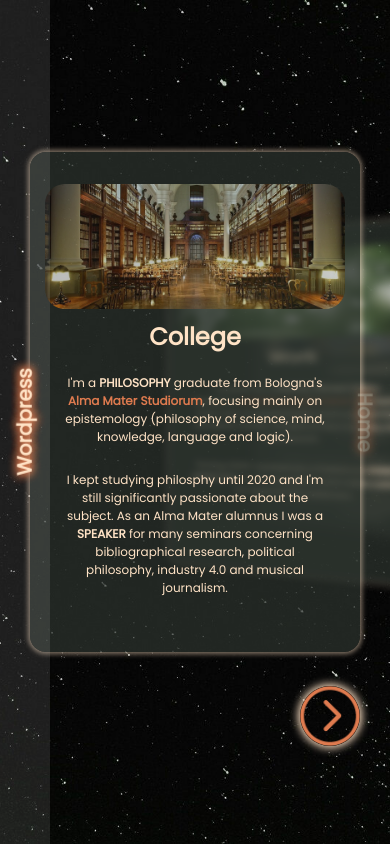
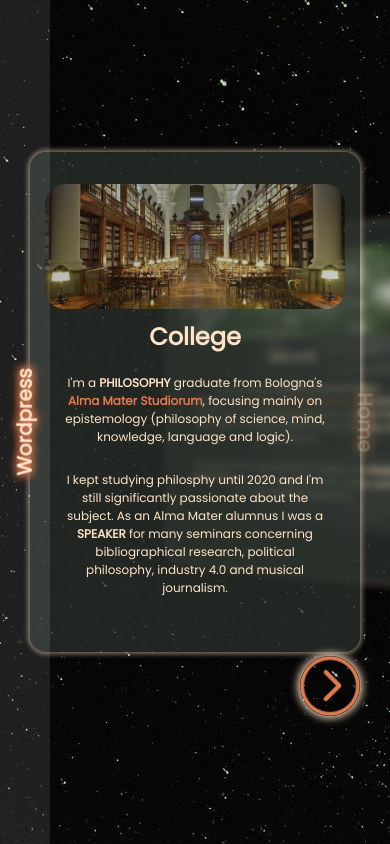
Before and after one commit to Supersheep7/Portfolio, a React (Create React App) app: page /3 in a window 390 px wide. Built offline with nearby package versions, Linux system fonts and the light colour scheme; a web font is replaced by a local one.

Commit message:
crumbles

```diff
--- a/src/components/Etc.scss
+++ b/src/components/Etc.scss
@@ -201,12 +201,12 @@ h2 {
   }
 
 .chevron-left {
-  bottom: -150px;
+  bottom: -120px;
   left: -160px;
 }
 
 .chevron-right {
-  bottom: -150px;
+  bottom: -120px;
   left: 105px;
 }
 
--- a/src/components/Landing.js
+++ b/src/components/Landing.js
@@ -218,7 +218,7 @@ class Content extends React.Component {
                 <div className='Bio small-yes'>
                 <div className='Propic-wrapper'>
                             <div className="clipping-mask">
-                                <img className="Propic" src="images/propic.jpg"/>
+                                <img className="Propic" src="images/alessandro.jpg"/>
                             </div>
                         </div>
                 <div className="name-and-social">
```
